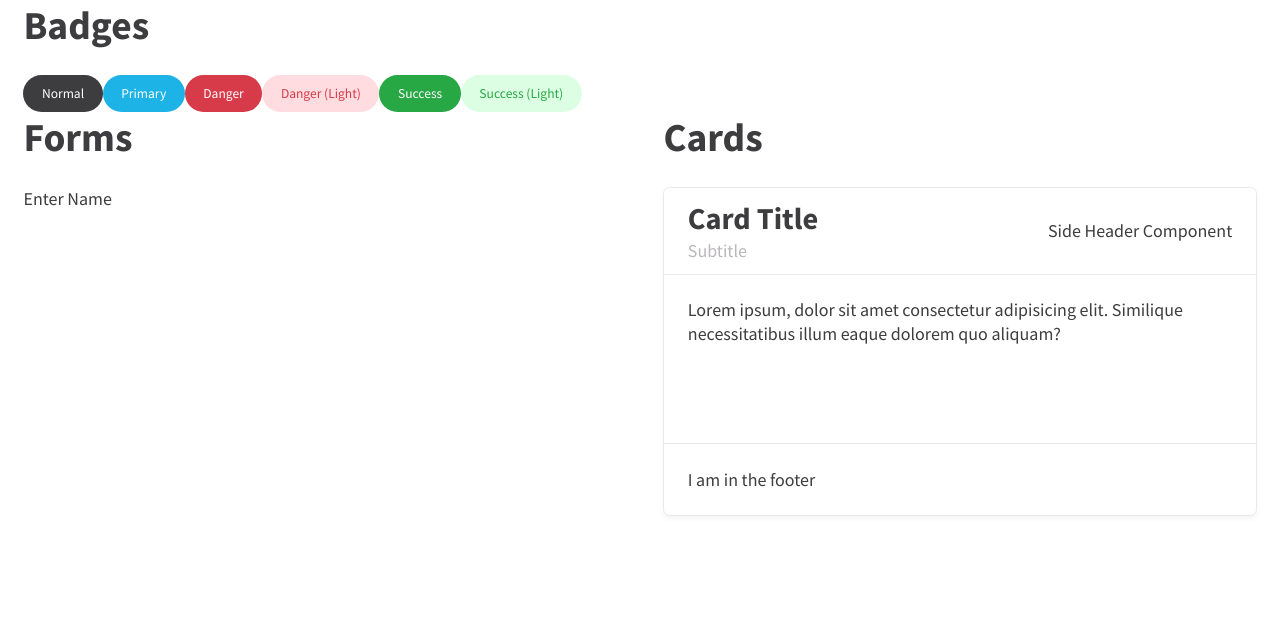
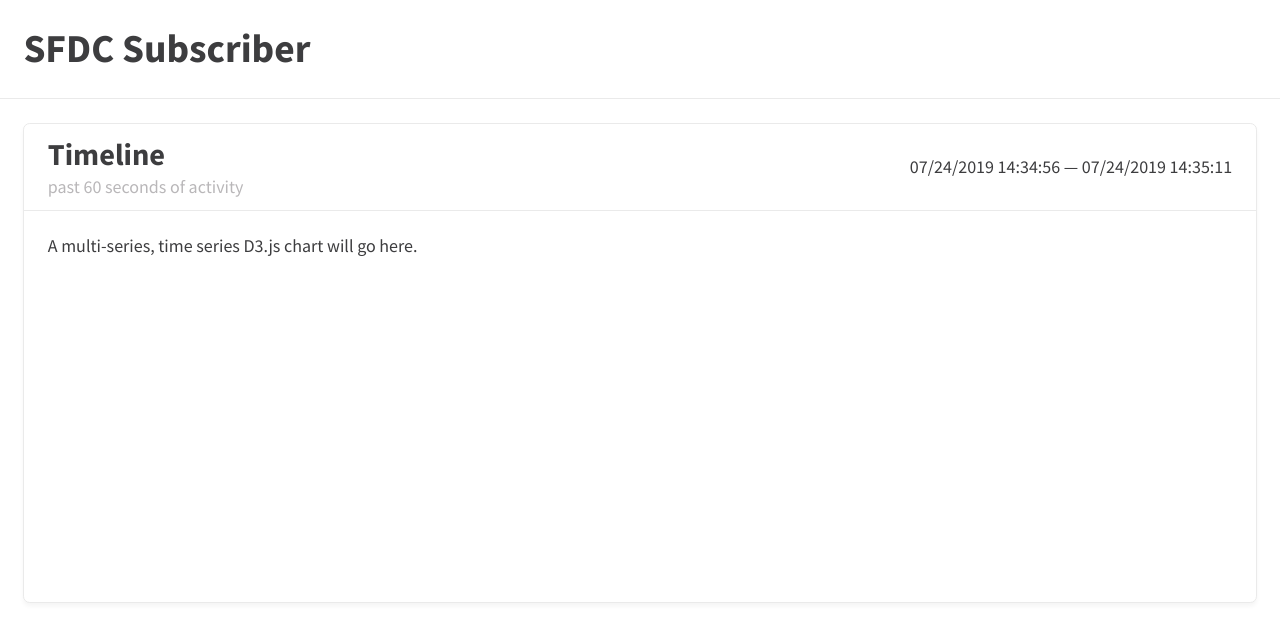
Before and after one commit to MatthewKosloski/sfdc-subscriber, a React (Create React App) app in the folder client/: page / in a window 1280 px wide. Shown: the top 642 px of the page. Built offline with nearby package versions, Linux system fonts and the light colour scheme.

Commit message:
update App

```diff
--- a/client/src/App.tsx
+++ b/client/src/App.tsx
@@ -1,73 +1,39 @@
-import React, { Fragment } from 'react';
+import React, { Fragment, Component } from 'react';
 import { ThemeProvider } from 'styled-components';
 
-import Container from './design-system/layout/container';
 import { Row, Column } from './design-system/layout/grid';
+
+import GlobalStyle from './components/GlobalStyle';
+import Organisms from './components/organisms';
+
 import theme from './theme';
 
-import GlobalStyle from './components/GlobalStyle';
+const { Header, Main, TimelineCard }  = Organisms;
 
-import atoms from './design-system/components/atoms';
-import organisms from './design-system/components/organisms';
+class App extends Component {
 
-const { Label, Badge } = atoms;
-const { Card } = organisms;
-
-const App: React.FC = () => {
+	render() {
 		return(
 			<Fragment>
 				<GlobalStyle />
 				<ThemeProvider theme={theme}>
-				<Container>
-					<Row>
-						<Column sizes={[['XS', 12], ['SM', 6]]}>
-							<h2>Badges</h2>
-							<Row>
+					<Fragment>
+						<Header title="SFDC Subscriber"/>
+						<div className="u-display-flex">
+							<Main>
+								<Row style={{minHeight: '60vh'}}>
 									<Column>
-									<Badge small>Normal</Badge>
-									<Badge variant="primary" small>Primary</Badge>
-									<Badge variant="danger" small>Danger</Badge>
-									<Badge variant="dangerLight" small>Danger (Light)</Badge>
-									<Badge variant="success" small>Success</Badge>
-									<Badge variant="successLight" small>Success (Light)</Badge>
+										<TimelineCard />
 									</Column>
 								</Row>
-						</Column>
-						{/* <Column sizes={[['XS', 12], ['SM', 6]]}>
-							<h2>Buttons</h2>
-							<Row>
-								<Column>
-									<Button small transparent>Normal</Button>
-									<Button variant="primary" small>Primary</Button>
-									<Button variant="danger" small outline>Danger</Button>
-									<Button variant="dangerLight" small>Danger (Light)</Button>
-									<Button variant="success" small>Success</Button>
-									<Button variant="successLight" small>Success (Light)</Button>
-								</Column>
-							</Row>
-						</Column> */}
-					</Row>
-					<Row>
-						<Column sizes={[['XS', 12], ['SM', 6]]}>
-							<h2>Forms</h2>
-							<Label htmlFor="foo">Enter Name</Label>
-							{/* <TextInput id="foo	"></TextInput> */}
-						</Column>
-						<Column sizes={[['XS', 12], ['SM', 6]]}>
-							<h2>Cards</h2>
-							<Card
-								title="Card Title"
-								subtitle="Subtitle"
-								sideHeaderComponent={<p style={{margin: 0}}>Side Header Component</p>}
-								footerComponent={<p style={{margin: 0}}>I am in the footer</p>}>
-								<p style={{margin: 0}}>Lorem ipsum, dolor sit amet consectetur adipisicing elit. Similique necessitatibus illum eaque dolorem quo aliquam?</p>
-							</Card>
-						</Column>
-					</Row>
-				</Container>
+							</Main>
+						</div>
+					</Fragment>
 				</ThemeProvider>
 			</Fragment>
 		);
-};
+	}
+
+}
 
 export default App;
```
Lines whose indentation alone changed are shown as unchanged.
